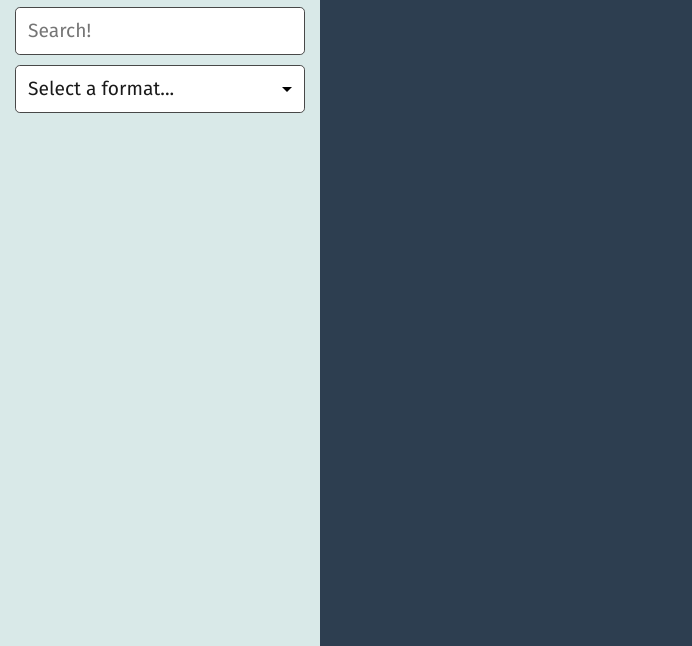
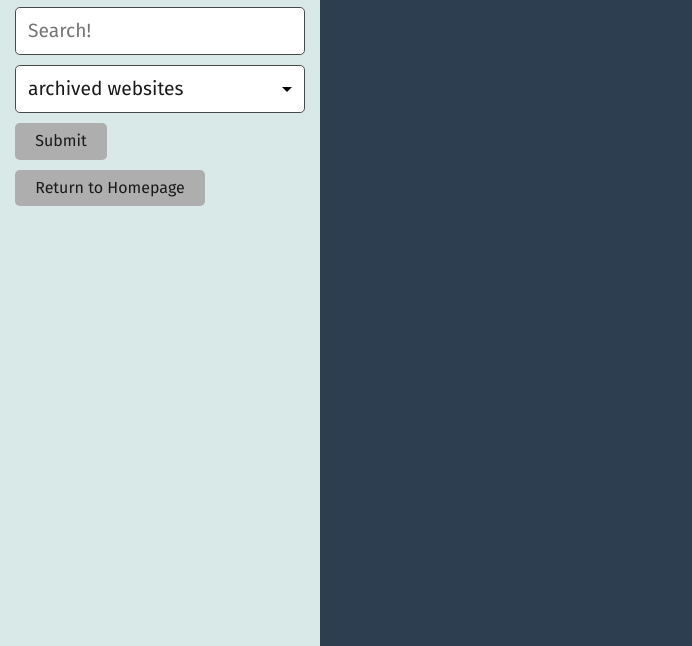
Before and after one commit to DYL4N1997/Library-Congress-Search-Tool, a plain HTML site: page search-results.html in a window 1280 px wide. Shown: the part 154-800 px from the top of the page, without its empty margins (0-692 px from the left). Drawn offline with Linux system fonts and the light colour scheme.

Commit message:
changes to search-reults html

```diff
--- a/search-results.html
+++ b/search-results.html
@@ -19,14 +19,23 @@
       <form id="search-form" class="mb-2">
         <input id="search-input" class="form-input w-100" type="text" placeholder="Search!">
         <select id="format-input" class="form-input w-100">
-          <option value="" disabled selected>Select a format...</option>
+          <option value="maps" disabled selected>maps</option>
+          <option value="audio" disabled selected>audio recordings</audio></option>
+          <option value="photos" disabled selected>photo, print, drawing</option>
+          <option value="manuscripts" disabled selected>manuscripts/mixed material</option>
+          <option value="newspapers" disabled selected>newspapers</option>
+          <option value="film-and-videos" disabled selected>film, videos</option>
+          <option value="notated-music" disabled selected>printed music, such as sheet music</option>
+          <option value="websites" disabled selected>archived websites</option>
           <!-- TODO: Add options for each of the available formats -->
           <!-- Hint: Check the Library of Congress docs for which formats to include -->
         </select>
         <!-- TODO: Add a button for submitting the form -->
+        <a href=""><button class="btn">Submit</button></a>
       </form>
 
       <!-- TODO: Add a button/link to return to the homepage -->
+      <a href="index.html"><button class="btn">Return to Homepage</button></a>
     </div>
 
     <div class="col-12 col-md-9 p-3 text-light">
```
